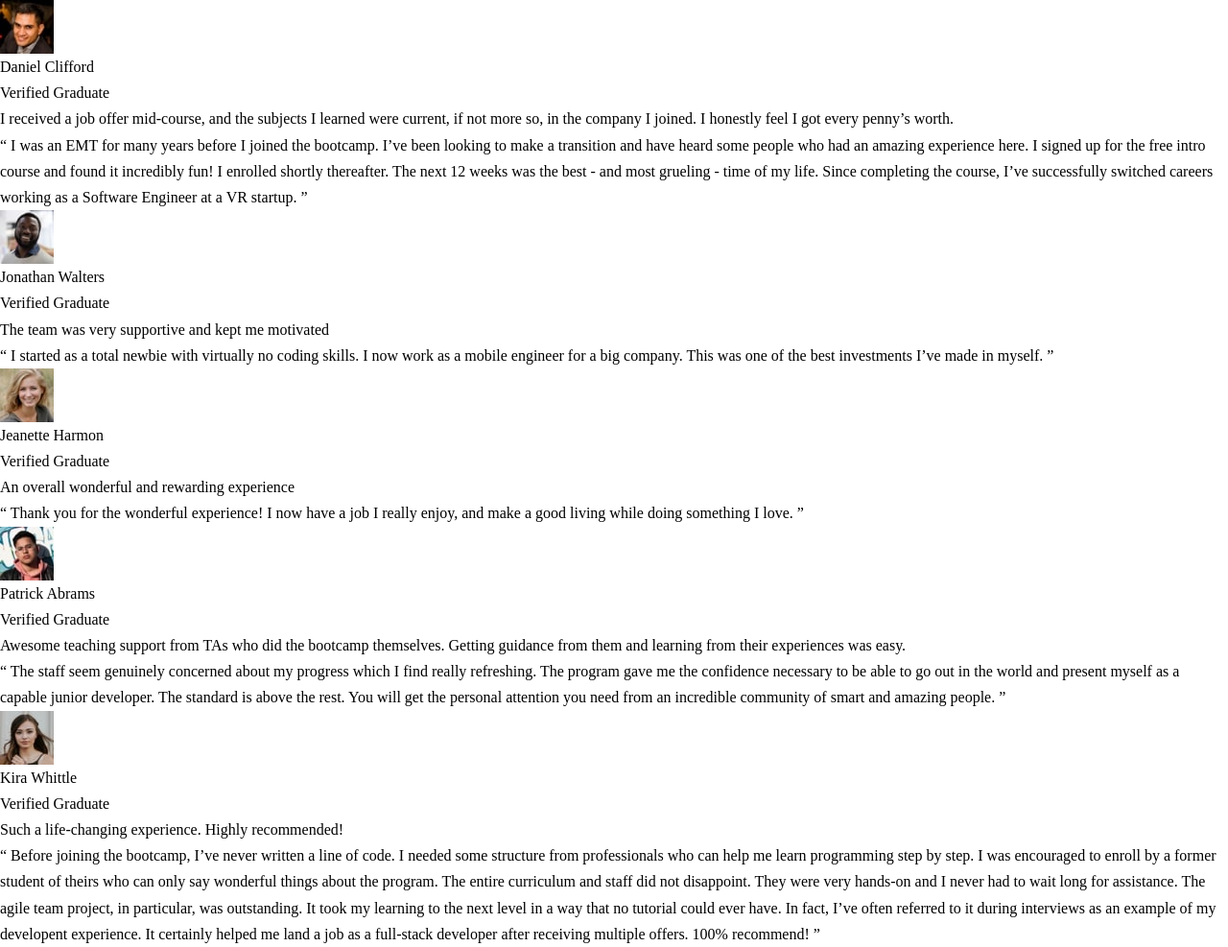
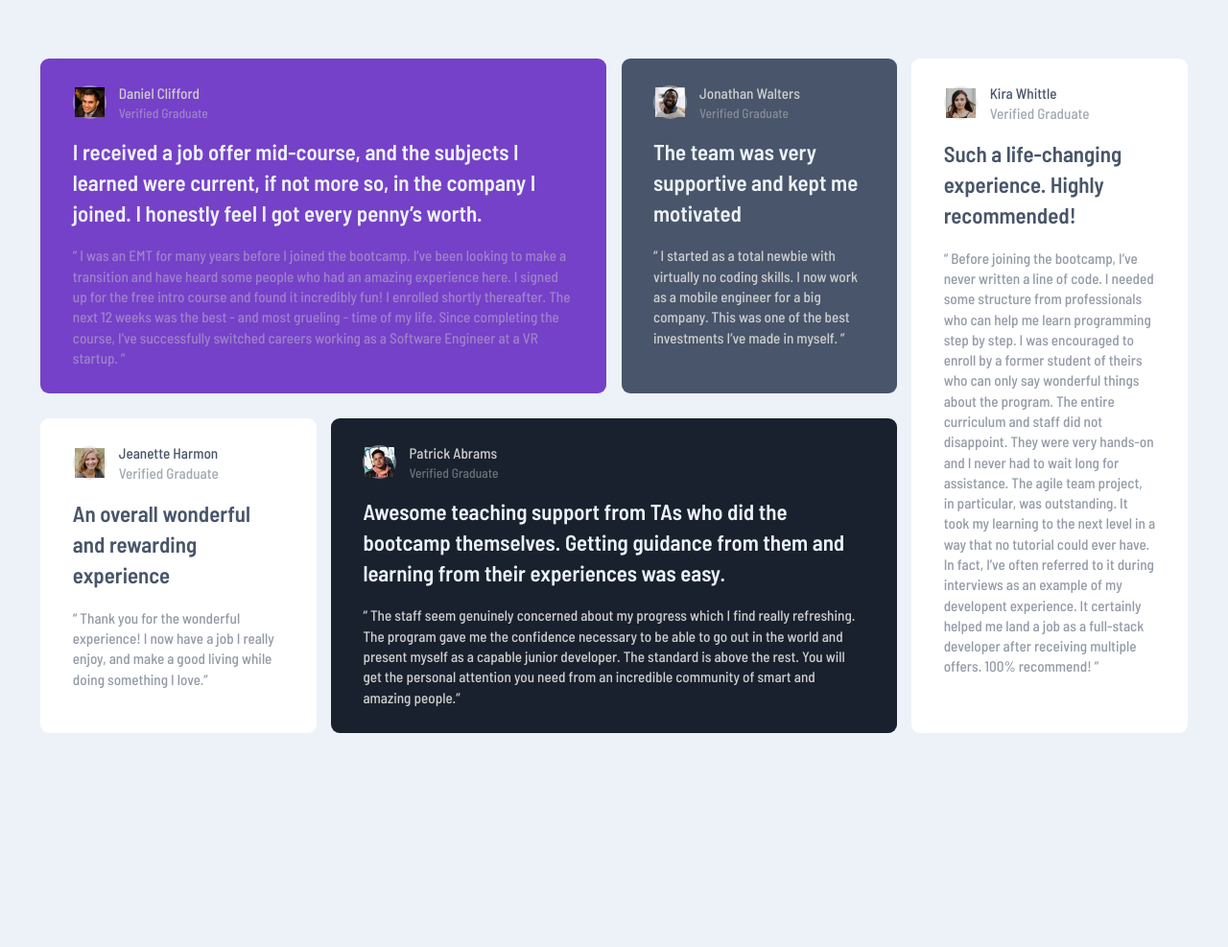
Before and after one commit to quest82/frontend_mentor_projects, a plain HTML site: page Testimonials_Grid_Section_Main/index.html in a window 1280 px wide. Shown: the whole page at 96% size. After the commit the page ends 850 px from the top, so only its background shows below. Drawn offline with Linux system fonts and the light colour scheme.

Commit message:
Completed Testimonials Grid Section project

```diff
--- a/Testimonials_Grid_Section_Main/index.html
+++ b/Testimonials_Grid_Section_Main/index.html
@@ -15,14 +15,15 @@
 	</head>
 	<body>
 		<main class="main">
-			<aside class="testimonals">
+			<aside class="testimonals testimonals--grid grid">
 				<div class="testimonial__card testimonial__card__1">
-					<div class="testimonial__card__profile">
+					<div class="testimonial__card__profile testimonial__card__profile--flex flex">
+						<div class="testimonial__card__profile__img">
 							<img
 								src="./testimonials-grid-section-main/images/image-daniel.jpg"
 								alt="daniel"
-							class="testimonial__card__profile__img"
 							/>
+						</div>
 						<div class="testimonial__card__profile__info">
 							<p class="testimonial__card__profile__info__name">Daniel Clifford</p>
 							<p class="testimonial__card__profile__info__status">Verified Graduate</p>
@@ -33,12 +34,13 @@
 				</div>
 
 				<div class="testimonial__card testimonial__card__2">
-					<div class="testimonial__card__profile">
+					<div class="testimonial__card__profile testimonial__card__profile--flex flex">
+						<div class="testimonial__card__profile__img">
 							<img
 								src="./testimonials-grid-section-main/images/image-jonathan.jpg"
 								alt="jonathan"
-							class="testimonial__card__profile__img"
 							/>
+						</div>
 						<div class="testimonial__card__profile__info">
 							<p class="testimonial__card__profile__info__name">Jonathan Walters</p>
 							<p class="testimonial__card__profile__info__status">Verified	Graduate</p>
@@ -49,44 +51,47 @@
 				</div>
 
 				<div class="testimonial__card testimonial__card__3">
-					<div class="testimonial__card__profile">
+					<div class="testimonial__card__profile testimonial__card__profile--flex flex">
+						<div class="testimonial__card__profile__img">
 							<img
 								src="./testimonials-grid-section-main/images/image-jeanette.jpg"
 								alt="jeanette"
-							class="testimonial__card__profile__img"
 							/>
+						</div>
 						<div class="testimonial__card__profile__info">
 							<p class="testimonial__card__profile__info__name">Jeanette Harmon</p>
 							<p class="testimonial__card__profile__info__status">Verified Graduate</p>
 						</div>
 					</div>
 					<blockquote class="testimonial__card__quoteSnippet">An overall wonderful and rewarding experience</blockquote>
-					<p class="testimonial__card__quote">“ Thank you for the wonderful experience! I now have a job I really enjoy, and make a good living while doing something I love. ”</p>
+					<p class="testimonial__card__quote">“ Thank you for the wonderful experience! I now have a job I really enjoy, and make a good living while doing something I love.”</p>
 				</div>
 
 				<div class="testimonial__card testimonial__card__4">
-					<div class="testimonial__card__profile">
+					<div class="testimonial__card__profile testimonial__card__profile--flex flex">
+						<div class="testimonial__card__profile__img">
 							<img
 								src="./testimonials-grid-section-main/images/image-patrick.jpg"
 								alt="patrick"
-							class="testimonial__card__profile__img"
 							/>
+						</div>
 						<div class="testimonial__card__profile__info">
 							<p class="testimonial__card__profile__info__name">Patrick Abrams</p>
 							<p class="testimonial__card__profile__info__status">Verified Graduate</p>
 						</div>
 					</div>
 					<blockquote class="testimonial__card__quoteSnippet">Awesome teaching support from TAs who did the bootcamp themselves. Getting guidance from them and learning from their experiences was easy.</blockquote>
-					<p class="testimonial__card__quote">“ The staff seem genuinely concerned about my progress which I find really refreshing. The program gave me the confidence necessary to be able to go out in the world and present myself as a capable junior developer. The standard is above the rest. You will get the personal attention you need from an incredible community of smart and amazing people. ”</p>
+					<p class="testimonial__card__quote">“ The staff seem genuinely concerned about my progress which I find really refreshing. The program gave me the confidence necessary to be able to go out in the world and present myself as a capable junior developer. The standard is above the rest. You will get the personal attention you need from an incredible community of smart and amazing people.”</p>
 				</div>
 
 				<div class="testimonial__card testimonial__card__5">
-					<div class="testimonial__card__profile">
+					<div class="testimonial__card__profile testimonial__card__profile--flex flex">
+						<div class="testimonial__card__profile__img">
 							<img
 								src="./testimonials-grid-section-main/images/image-kira.jpg"
 								alt="kira"
-							class="testimonial__card__profile__img"
 							/>
+						</div>
 						<div class="testimonial__card__profile__info">
 							<p class="testimonial__card__profile__info__name">Kira Whittle</p>
 							<p class="testimonial__card__profile__info__status">Verified Graduate</p>
--- a/Testimonials_Grid_Section_Main/style.css
+++ b/Testimonials_Grid_Section_Main/style.css
@@ -3,10 +3,13 @@ COLOR KEYS
 */
 
 :root {
-	--clr-white: hsl(0, 0%, 81%);
+	--clr-white: hsl(0, 0%, 100%);
 	--clr-grey-300: hsl(210, 46%, 95%);
 	--clr-grey-700: hsl(217, 19%, 35%);
+	--clr-grey-700a: hsla(217, 19%, 35%, 0.509);
+	--clr-grey-700b: hsla(217, 19%, 35%, 0.594);
 	--clr-grey-100: hsl(0, 0%, 81%);
+	--clr-grey-100a: hsla(0, 0%, 81%, 0.457);
 	--clr-violet: hsl(263, 55%, 52%);
 	--clr-blue: hsl(219, 29%, 14%);
 }
@@ -56,7 +59,7 @@ CSS Reset
   4. Improve text rendering
 */
 body {
-	line-height: 1.7;
+	line-height: 1.4;
 	-webkit-font-smoothing: antialiased;
 }
 
@@ -94,3 +97,161 @@ h5,
 h6 {
 	overflow-wrap: break-word;
 }
+
+/* GLOBALS */
+
+body {
+	font-family: "Barlow Semi Condensed", sans-serif;
+	font-size: 0.95rem;
+	background-color: var(--clr-grey-300);
+}
+
+.main {
+	max-width: 1250px;
+	margin: 4em auto;
+}
+
+.flex {
+	display: flex;
+}
+
+/* LAYOUT */
+
+.testimonals {
+	margin: 0 1.8em;
+}
+
+.testimonial__card {
+	padding: 2em 2.2em;
+	border-radius: 9px;
+	margin-bottom: 1.7em;
+}
+
+.testimonial__card__profile {
+	margin-bottom: 1em;
+}
+
+.testimonial__card__profile--flex {
+	align-items: center;
+}
+
+.testimonial__card__1 {
+	background-color: var(--clr-violet);
+}
+
+.testimonial__card__2 {
+	background-color: var(--clr-grey-700);
+}
+
+.testimonial__card__3 {
+	background-color: var(--clr-white);
+}
+
+.testimonial__card__4 {
+	background-color: var(--clr-blue);
+}
+
+.testimonial__card__5 {
+	background-color: var(--clr-white);
+}
+
+/* TYPOGRAPHY */
+
+.testimonial__card__1 .testimonial__card__profile__info__name,
+.testimonial__card__2 .testimonial__card__profile__info__name,
+.testimonial__card__4 .testimonial__card__profile__info__name {
+	color: var(--clr-grey-100);
+}
+
+.testimonial__card__3 .testimonial__card__profile__info__name,
+.testimonial__card__5 .testimonial__card__profile__info__name,
+.testimonial__card__3 .testimonial__card__quoteSnippet,
+.testimonial__card__5 .testimonial__card__quoteSnippet {
+	color: var(--clr-grey-700);
+}
+
+.testimonial__card__1 .testimonial__card__profile__info__status,
+.testimonial__card__2 .testimonial__card__profile__info__status,
+.testimonial__card__4 .testimonial__card__profile__info__status {
+	color: var(--clr-grey-100a);
+	font-size: 0.85rem;
+}
+
+.testimonial__card__3 .testimonial__card__profile__info__status,
+.testimonial__card__5 .testimonial__card__profile__info__status {
+	color: var(--clr-grey-700a);
+}
+
+.testimonial__card__quoteSnippet {
+	font-size: 1.43rem;
+	font-weight: 600;
+	width: 300px;
+	padding-bottom: 0.6em;
+}
+
+.testimonial__card__1 .testimonial__card__quoteSnippet,
+.testimonial__card__2 .testimonial__card__quoteSnippet,
+.testimonial__card__4 .testimonial__card__quoteSnippet {
+	color: var(--clr-grey-300);
+}
+
+.testimonial__card__1 .testimonial__card__quote {
+	color: var(--clr-grey-100a);
+}
+
+.testimonial__card__2 .testimonial__card__quote,
+.testimonial__card__4 .testimonial__card__quote {
+	color: var(--clr-grey-100);
+}
+
+.testimonial__card__3 .testimonial__card__quote,
+.testimonial__card__5 .testimonial__card__quote {
+	color: var(--clr-grey-700b);
+}
+
+/* ASSETS */
+
+.testimonial__card__profile__img {
+	border-radius: 50%;
+	border: 2px solid var(--clr-grey-100a);
+	width: 35px;
+	height: 35px;
+	margin-right: 13px;
+}
+
+/*
+DESKTOP VIEW
+*/
+
+@media (min-width: 1000px) {
+	.grid {
+		display: grid;
+	}
+
+	.testimonial__card {
+		padding: 1.7em 2.2em;
+	}
+
+	.testimonals--grid {
+		grid-template-columns: repeat(4, 1fr);
+		column-gap: 1em;
+	}
+
+	.testimonial__card__1 {
+		grid-column: 1/3;
+	}
+
+	.testimonial__card__4 {
+		grid-column: 2/4;
+	}
+
+	.testimonial__card__5 {
+		grid-row: 1/3;
+		grid-column: 4/5;
+	}
+
+	.testimonial__card__quoteSnippet {
+		width: 100%;
+		padding-bottom: 0.8em;
+	}
+}
```
Lines whose indentation alone changed are shown as unchanged.
